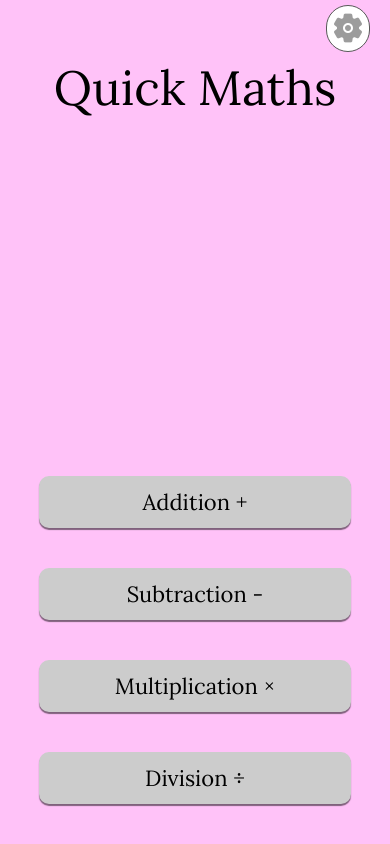
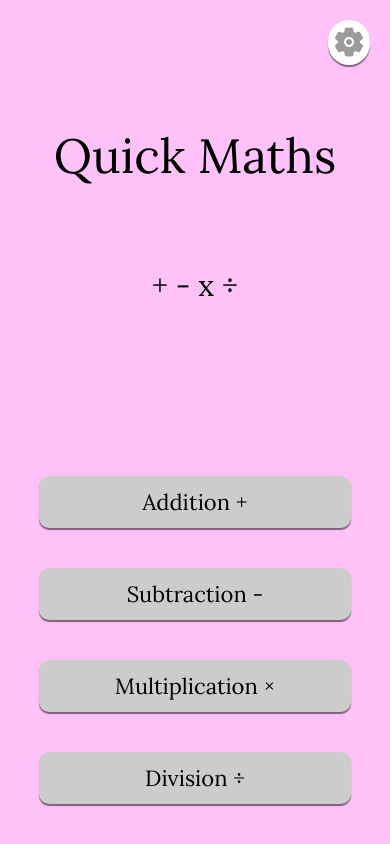
Before and after one commit to imranilyas/Quick-Math-App, a React Native app: screen /HomeScreen in a window 390 px wide. Built offline with nearby package versions, Linux system fonts and the light colour scheme.

Commit message:
styling - homescreen spacing settings button, title, and subtitle

```diff
--- a/components/SettingsButton.js
+++ b/components/SettingsButton.js
@@ -19,7 +19,7 @@ const SettingsButton = ({ onPress }) => {
 const styles = StyleSheet.create({
 	btncontainer: {
 		marginHorizontal: 20,
-		marginVertical: 5,
+		marginVertical: 20,
 		alignSelf: "flex-end",
 	},
 
@@ -28,7 +28,10 @@ const styles = StyleSheet.create({
 		padding: 5,
 		borderRadius: 1000000 / 2,
 		borderColor: "#585858",
-		borderWidth: 1.5,
+		shadowColor: "black",
+		shadowOffset: { width: 0, height: 2 },
+		shadowRadius: 1,
+		shadowOpacity: 0.5,
 	},
 
 	pressed: {
--- a/screens/Home.js
+++ b/screens/Home.js
@@ -1,4 +1,4 @@
-import { StyleSheet, FlatList, Text, Image, View } from "react-native";
+import { StyleSheet, FlatList, Text } from "react-native";
 import { SafeAreaView } from "react-native-safe-area-context";
 
 import { useNavigation } from "@react-navigation/native";
@@ -29,12 +29,14 @@ const Home = () => {
 			<SettingsButton onPress={settingsHandler} />
 
 			<Text style={styles.title}>Quick Maths</Text>
-			{/* <View style={styles.iconContainer}>
-				<Image
-					source={require("../assets/math-icon.png")}
-					style={styles.icon}
-				/>
-			</View> */}
+			<Text
+				style={[
+					styles.title,
+					{ fontSize: 30, marginTop: 40, marginVertical: 0 },
+				]}
+			>
+				+ - x ÷
+			</Text>
 			<FlatList
 				contentContainerStyle={{
 					flex: 1,
@@ -66,6 +68,7 @@ const styles = StyleSheet.create({
 		fontSize: 48,
 		textAlign: "center",
 		fontFamily: "Lora-Regular",
+		marginVertical: 40,
 	},
 	iconContainer: {
 		// backgroundColor: "transparent",
@@ -85,7 +88,6 @@ const styles = StyleSheet.create({
 	listInnerContainer: {
 		backgroundColor: "#cccccc",
 		borderRadius: 10,
-		// borderWidth: 2,
 		shadowColor: "black",
 		shadowOffset: { width: 0, height: 2 },
 		shadowRadius: 1,
```
